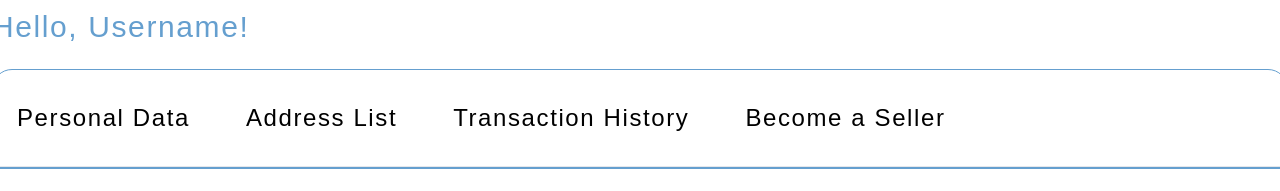
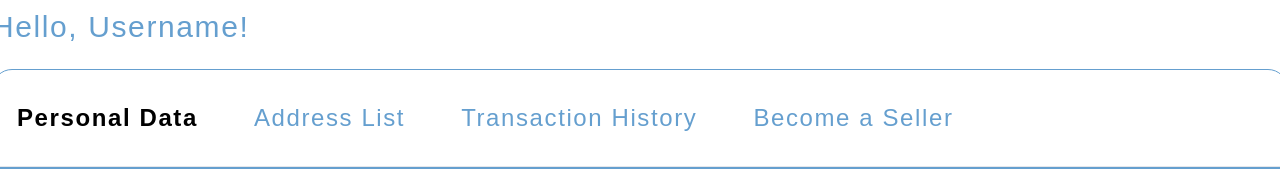
Before and after one commit to kingahmadr/babycycle-frontend, a Next.js app: page /dashboard in a window 1280 px wide. Shown: the part 192-383 px from the top of the page. Built offline with nearby package versions, Linux system fonts and the light colour scheme; a web font is replaced by a local one.

Commit message:
feat: click to change tabs

```diff
--- a/src/pages/dashboard/index.tsx
+++ b/src/pages/dashboard/index.tsx
@@ -1,19 +1,28 @@
-import React from 'react'
+import React, { useState } from 'react'
 
 function index() {
+
+    const [activeTab, setActiveTab] = useState('personalData')
+
+    const handleTabClick = (tab: string) => {
+        setActiveTab(tab)
+    }
+
   return (
     <div className='body-width mb-[72px]'>
         <div className='py-6'>
             <span className='text-3xl text-buttonBlue'>Hello, Username!</span>
         </div>
         <div className='h-auto border-[1px] rounded-[20px] border-buttonBlue'>
-            <div className='flex gap-14 px-6 py-8 text-2xl'>
-                <span>Personal Data</span>
-                <span>Address List</span>
-                <span>Transaction History</span>
-                <span>Become a Seller</span>
+            <div className='flex gap-14 px-6 py-8 text-2xl text-buttonBlue'>
+                <span className={`cursor-pointer ${activeTab === 'personalData'? 'text-black font-bold' : '' }`} onClick={() => handleTabClick('personalData')}>Personal Data</span>
+                <span className={`cursor-pointer ${activeTab === 'addressList'? 'text-black font-bold' : '' }`} onClick={() => handleTabClick('addressList')}>Address List</span>
+                <span className={`cursor-pointer ${activeTab === 'transactionHistory'? 'text-black font-bold' : '' }`} onClick={() => handleTabClick('transactionHistory')}>Transaction History</span>
+                <span className={`cursor-pointer ${activeTab === 'becomeSeller'? 'text-black font-bold' : '' }`} onClick={() => handleTabClick('becomeSeller')}>Become a Seller</span>
             </div>
             <hr className='h-[3px] bg-buttonBlue'></hr>
+
+            {activeTab === 'personalData' && (
             <div className='p-6'>
                 <div className='w-full flex'>
                     <div className='w-[450px] h-[450px]'>
@@ -24,6 +33,8 @@ function index() {
                     </div>
                 </div>
             </div>
+            )}
+
         </div>
     </div>
   )
```
